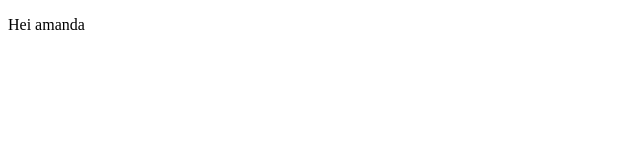
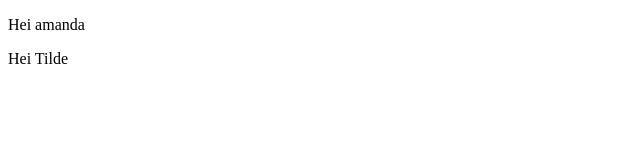
Before and after one commit to tildeten-code/Eksempel, a plain HTML site: page index.html in a window 1280 px wide. Shown: the full height of the page, 0-640 px from the left. Drawn offline with Linux system fonts and the light colour scheme.

Commit message:
Update index.html

```diff
--- a/index.html
+++ b/index.html
@@ -7,5 +7,6 @@
 </head>
 <body>
     <p>Hei amanda</p>
+    <p>Hei Tilde</p>
 </body>
 </html>
```
